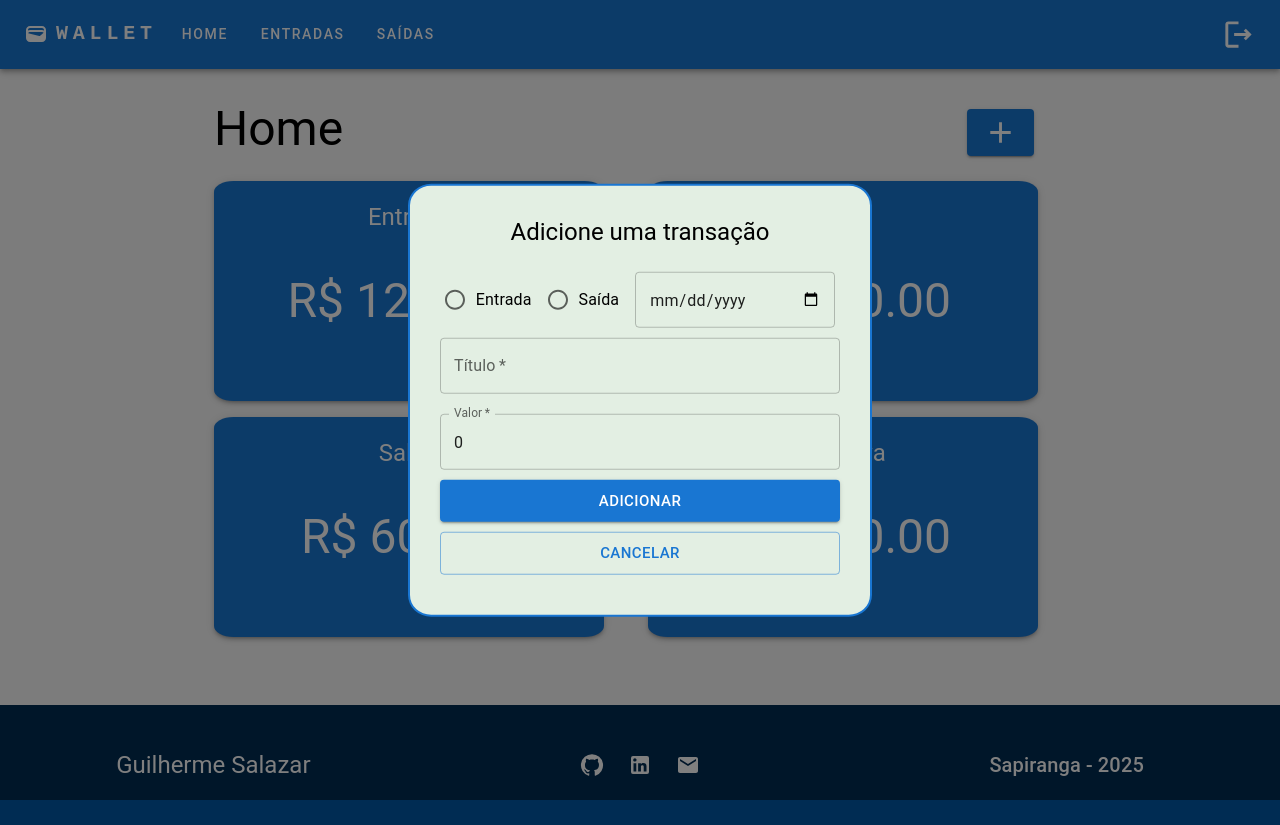
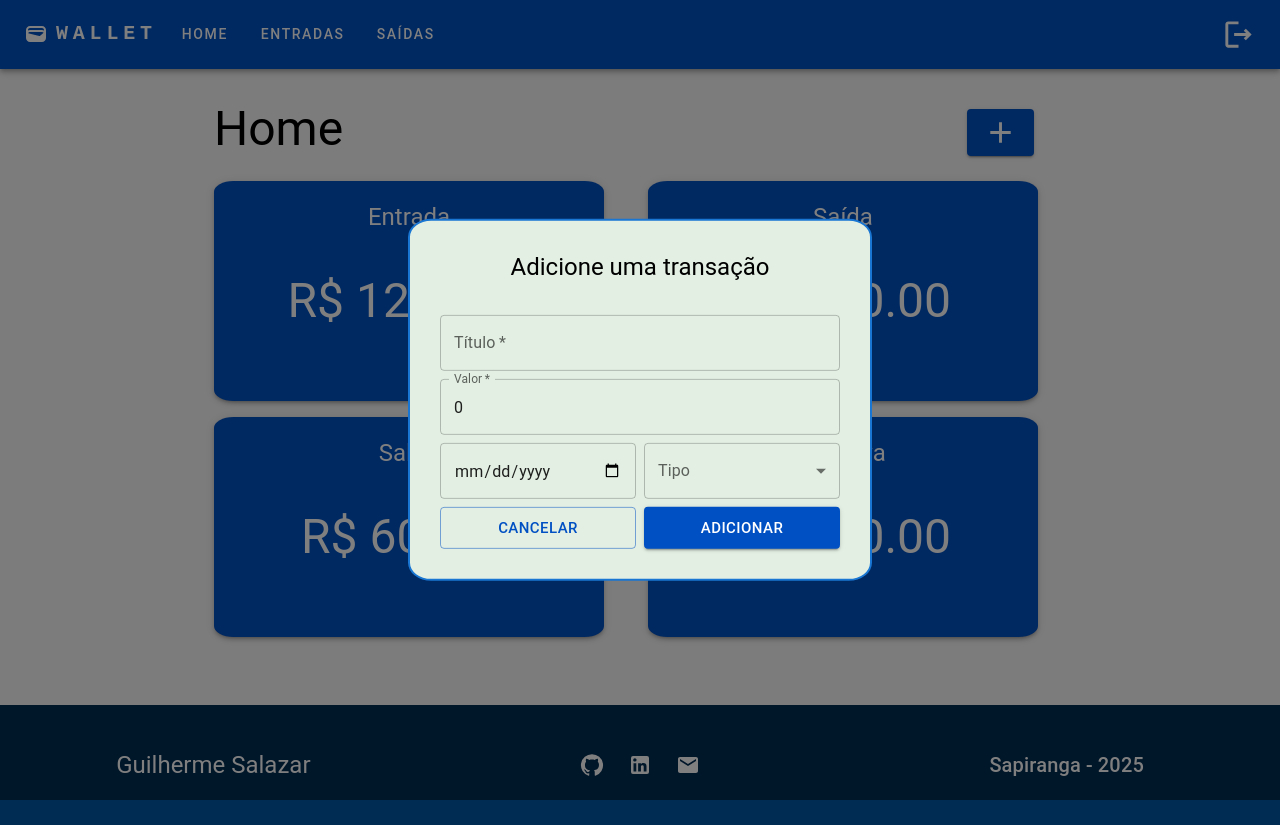
Before and after one commit to Guisalazarr/wallet, a React (Vite) app: page /home in a window 1280 px wide. Both pictures are taken after a click on the button 1000 px from the left and 132 px from the top of the page. Built offline with nearby package versions, Linux system fonts and the light colour scheme.

Commit message:
fix: modal layout

```diff
--- a/src/componets/AddTransaction.tsx
+++ b/src/componets/AddTransaction.tsx
@@ -2,16 +2,13 @@ import * as React from 'react';
 import Typography from '@mui/material/Typography';
 import Modal from '@mui/material/Modal';
 import ModalStyled from './ModalStyled';
-import { Button, FormControlLabel, Radio, RadioGroup, TextField } from '@mui/material';
+import { Button, FormControl, Grid2, InputLabel, MenuItem, Select, TextField } from '@mui/material';
 import { useState } from 'react';
 import { Transaction } from '../types/transaction.models';
-
-
 
 interface AddTransactionProps {
     openModal: boolean
     actionClose: () => void
-
 }
 
 const AddTransaction: React.FC<AddTransactionProps> = ({ openModal, actionClose }) => {
@@ -34,30 +31,61 @@ const AddTransaction: React.FC<AddTransactionProps> = ({ openModal, actionClose
                 aria-labelledby="modal-modal-title"
                 aria-describedby="modal-modal-description"
             >
+
                 <ModalStyled>
+                    <Grid2 container spacing={1}>
+                        <Grid2 size={12}>
                             <Typography id="modal-modal-title" variant="h5" component="h2" marginBottom={3}>
                                 Adicione uma transação
                             </Typography>
-                    <RadioGroup
-                        row
-                        aria-labelledby="demo-row-radio-buttons-group-label"
-                        name="row-radio-buttons-group"
+                        </Grid2>
+
+                        <Grid2 size={12}>
+                            <TextField id="outlined-basic" label="Título" type='text' value={title} onChange={e => setTitle(e.target.value)} variant="outlined" fullWidth required />
+                        </Grid2>
+
+                        <Grid2 size={12}>
+                            <TextField id="outlined-basic" label="Valor" type='number' value={value} onChange={e => setValue(Number(e.target.value))} variant="outlined" fullWidth required />
+                        </Grid2>
+                        <Grid2 size={6}>
+                            <TextField id="outlined-basic" type="date" variant="outlined" value={date} onChange={e => setDate(e.target.value)} fullWidth />
+                        </Grid2>
+                        <Grid2 size={6}>
+                            <FormControl fullWidth>
+                                <InputLabel id="demo-simple-select-label">Tipo</InputLabel>
+                                <Select
+                                    labelId="demo-simple-select-label"
+                                    id="demo-simple-select"
                                     value={type}
+                                    label="tipo"
                                     onChange={e => setType(e.target.value)}
                                 >
-                        <FormControlLabel value="income" control={<Radio />} label="Entrada" />
-                        <FormControlLabel value="outcome" control={<Radio />} label="Saída" />
-                        <TextField id="outlined-basic" type="date" variant="outlined" sx={{ width: '200px' }} value={date} onChange={e => setDate(e.target.value)} />
-                    </RadioGroup>
+                                    <MenuItem value={10}>Entrada</MenuItem>
+                                    <MenuItem value={20}>Saída</MenuItem>
+                                </Select>
+                            </FormControl>
+                        </Grid2>
+                        <Grid2 size={6}>
+                            <Button onClick={actionClose} variant='outlined' size='large' fullWidth >Cancelar</Button>
+                        </Grid2>
+                        <Grid2 size={6}>
+                            <Button onClick={createTransaction} variant='contained' size='large' fullWidth  >Adicionar</Button>
+                        </Grid2>
 
 
 
-                    <TextField id="outlined-basic" label="Título" type='text' value={title} onChange={e => setTitle(e.target.value)} variant="outlined" fullWidth sx={{ mb: '10px', mt: '10px' }} required />
-                    <TextField id="outlined-basic" label="Valor" type='number' value={value} onChange={e => setValue(Number(e.target.value))} variant="outlined" fullWidth sx={{ mb: '10px', mt: '10px' }} required />
 
 
-                    <Button onClick={createTransaction} variant='contained' size='large' fullWidth  >Adicionar</Button>
-                    <Button onClick={actionClose} variant='outlined' size='large' fullWidth sx={{ mb: '10px', mt: '10px' }}>Cancelar</Button>
+
+
+
+
+
+
+
+
+                    </Grid2>
+
 
                 </ModalStyled>
             </Modal >
--- a/src/componets/CardStyled.tsx
+++ b/src/componets/CardStyled.tsx
@@ -6,7 +6,7 @@ const CardStyled = styled(Paper)({
     textAlign: 'center',
     color: 'white',
     padding: '20px',
-    backgroundColor: '#1976d2'
+    backgroundColor: '#0050c3'
 
 })
 
--- a/src/componets/ModalStyled.tsx
+++ b/src/componets/ModalStyled.tsx
@@ -15,6 +15,7 @@ const ModalStyled = styled(Box)({
     display: 'flex',
     flexDirection: 'column',
     justifyContent: 'center',
+    textAlign: 'center'
 })
 
 export default ModalStyled
--- /dev/null
+++ b/src/config/theme/defaultTheme.ts
@@ -0,0 +1,14 @@
+import { createTheme } from '@mui/material';
+
+const defaultTheme = createTheme({
+    palette: {
+        primary: {
+            main: '#0050c3'
+        },
+        secondary: {
+            main: '#044040'
+        }
+    }
+});
+
+export default defaultTheme;
--- a/src/main.tsx
+++ b/src/main.tsx
@@ -2,10 +2,16 @@ import { StrictMode } from 'react'
 import { createRoot } from 'react-dom/client'
 import './styles/GlobalStyles.css'
 import AppRoutes from './routes/AppRoutes'
+import { ThemeProvider } from '@mui/material'
+import defaultTheme from './config/theme/defaultTheme'
+
 
 
 createRoot(document.getElementById('root')!).render(
   <StrictMode>
-    <AppRoutes />
+    <ThemeProvider theme={defaultTheme}>
+      <AppRoutes />
+    </ThemeProvider>
+
   </StrictMode>,
 )
--- a/src/pages/Income/index.tsx
+++ b/src/pages/Income/index.tsx
@@ -8,11 +8,11 @@ import { Transaction } from "../../types/transaction.models"
 
 const Income: React.FC = () => {
     const data: Transaction[] = [
-        { title: 'Zanotti', value: 50000, date: '10/04/2000' },
-        { title: 'Zanotti', value: 50000, date: '10/04/2000' },
-        { title: 'Zanotti', value: 50000, date: '10/04/2000' },
-        { title: 'Zanotti', value: 50000, date: '10/04/2000' },
-        { title: 'Zanotti', value: 50000, date: '10/04/2000' }
+        { title: 'Zanotti', value: 50000, type: 'income', date: '10/04/2000' },
+        { title: 'Zanotti', value: 50000, type: 'income', date: '10/04/2000' },
+        { title: 'Zanotti', value: 50000, type: 'income', date: '10/04/2000' },
+        { title: 'Zanotti', value: 50000, type: 'income', date: '10/04/2000' },
+        { title: 'Zanotti', value: 50000, type: 'income', date: '10/04/2000' }
     ]
     return (
         <>
--- a/src/pages/Outcome/index.tsx
+++ b/src/pages/Outcome/index.tsx
@@ -8,11 +8,11 @@ import { Transaction } from "../../types/transaction.models"
 
 const Outcome: React.FC = () => {
     const data: Transaction[] = [
-        { title: 'Mercado', value: 300, date: '19/01/2025' },
-        { title: 'Mercadp', value: 300, date: '19/01/2025' },
-        { title: 'Mercadp', value: 300, date: '19/01/2025' },
-        { title: 'Mercadp', value: 300, date: '19/01/2025' },
-        { title: 'Mercadp', value: 300, date: '19/01/2025' }
+        { title: 'Mercado', value: 300, type: 'outcome', date: '19/01/2025' },
+        { title: 'Mercadp', value: 300, type: 'outcome', date: '19/01/2025' },
+        { title: 'Mercadp', value: 300, type: 'outcome', date: '19/01/2025' },
+        { title: 'Mercadp', value: 300, type: 'outcome', date: '19/01/2025' },
+        { title: 'Mercadp', value: 300, type: 'outcome', date: '19/01/2025' }
     ]
 
     return (
```
Lines whose indentation alone changed are shown as unchanged.
